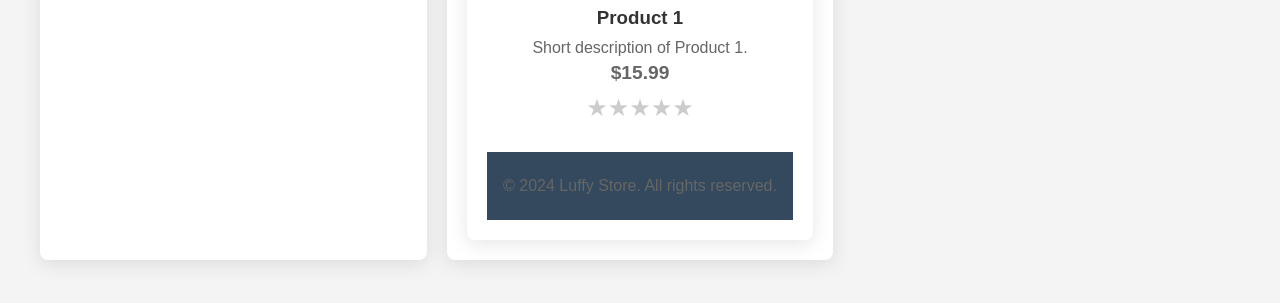
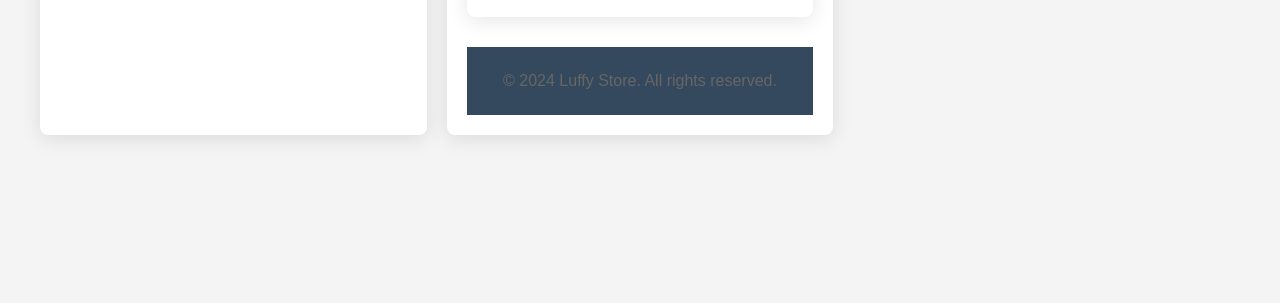
Before and after one commit to Luffysb3/Rp, a plain HTML site: page index.html in a window 1280 px wide. Shown: the part 377-680 px from the top of the page. Drawn offline with Linux system fonts and the light colour scheme.

Commit message:
Add files via upload

```diff
--- a/index.html
+++ b/index.html
@@ -218,7 +218,7 @@
             <h3>Product 1</h3>
             <p>Short description of Product 2.</p>
             <p class="price">$10.99</p>
-            <div class="stars" data-product-id="1">
+            <div class="stars" data-product-id="2">
                 <span data-value="1">&#9733;</span>
                 <span data-value="2">&#9733;</span>
                 <span data-value="3">&#9733;</span>
@@ -226,15 +226,6 @@
                 <span data-value="5">&#9733;</span>
             </div> <div class="product">
             <img src="product1.jpg" alt="Product 1">
-            <h3>Product 1</h3>
-            <p>Short description of Product 1.</p>
-            <p class="price">$15.99</p>
-            <div class="stars" data-product-id="1">
-                <span data-value="1">&#9733;</span>
-                <span data-value="2">&#9733;</span>
-                <span data-value="3">&#9733;</span>
-                <span data-value="4">&#9733;</span>
-                <span data-value="5">&#9733;</span>
             </div>
         <!-- More products can go here -->
 
```
